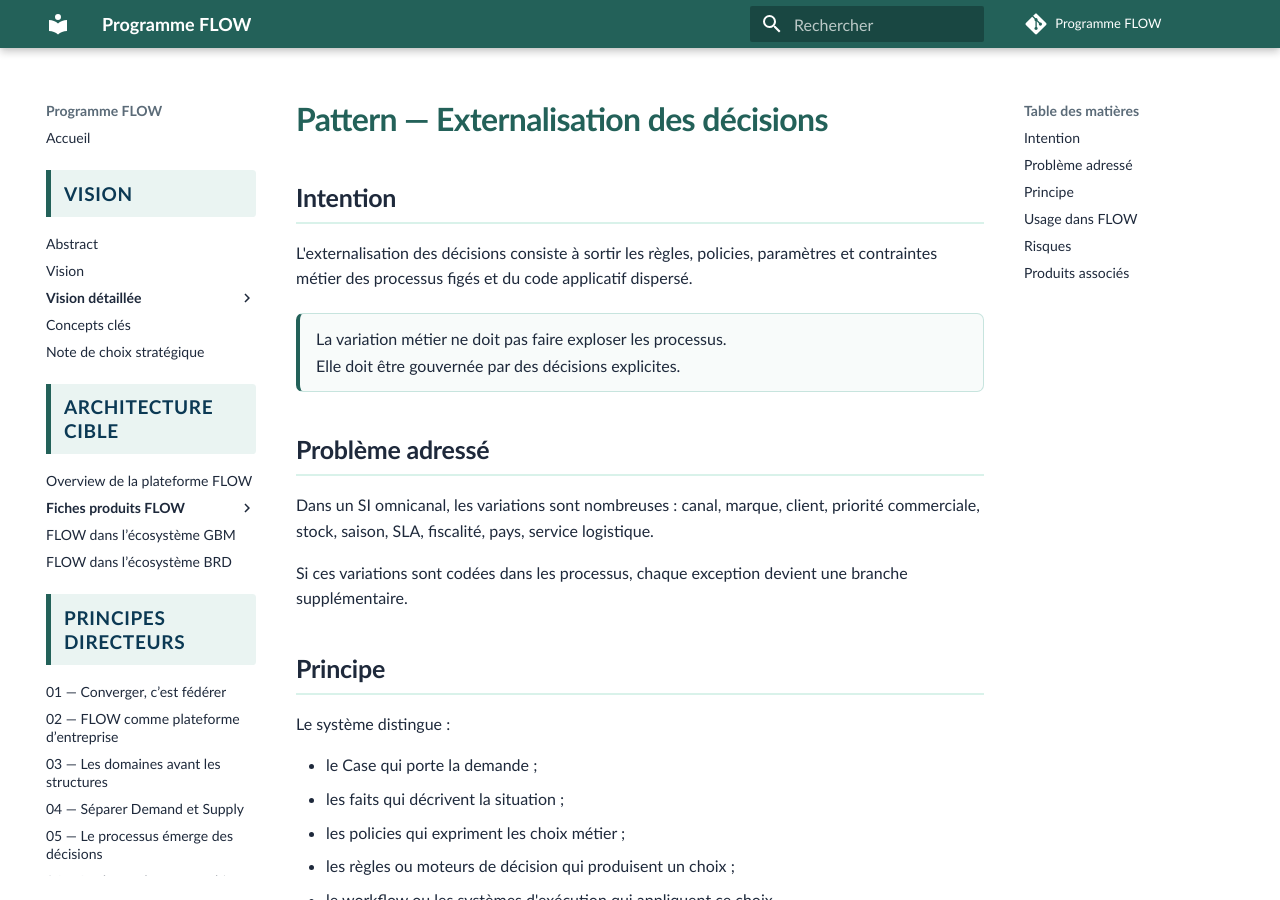
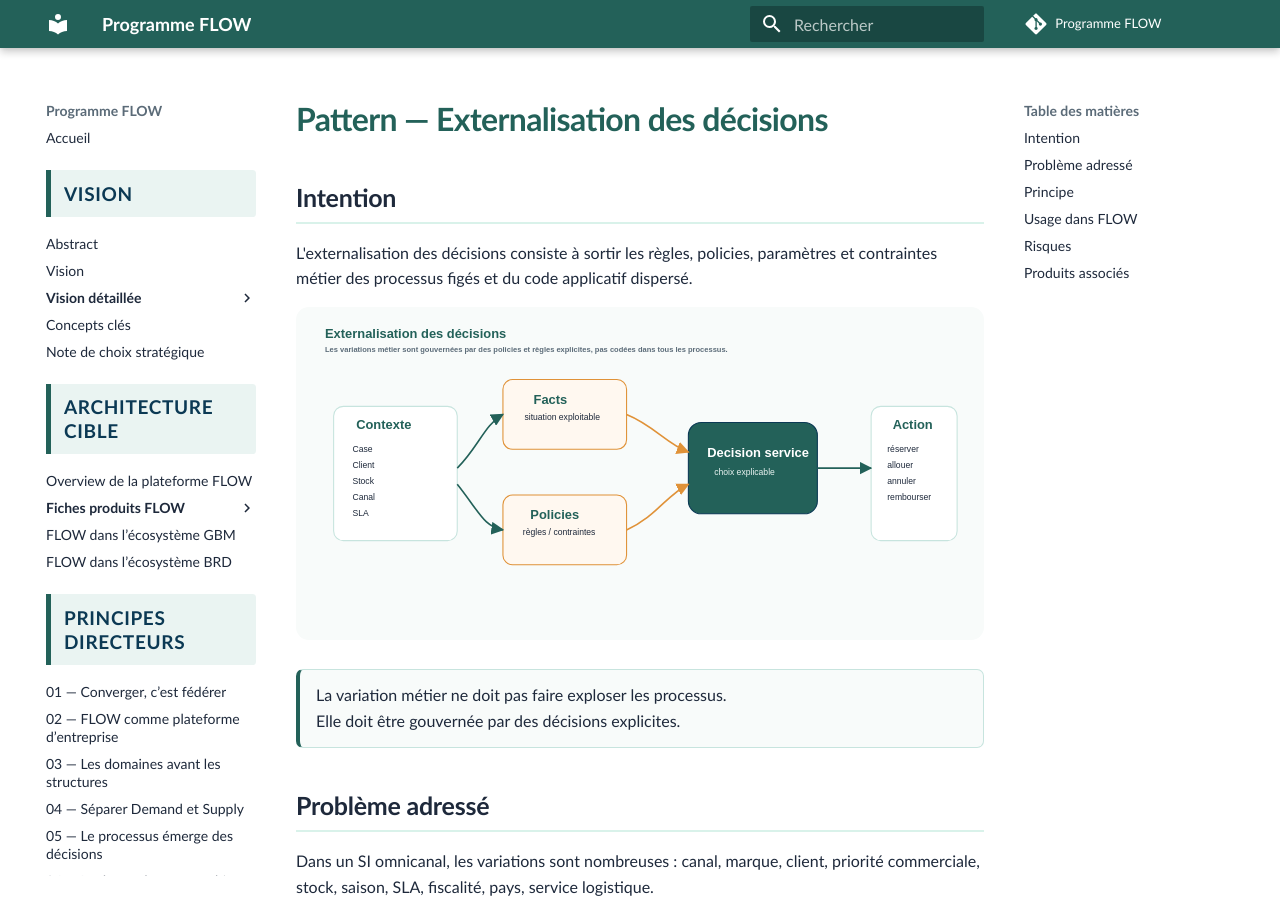
Before and after one commit to laurent-sintes/FLOW-Program, an MkDocs documentation site: the page built from docs/architecture-cible/patterns/externalisation-decisions.md, in a window 1280 px wide and 900 px high. Built offline with MkDocs 1.6.1 and Material for MkDocs 9.7.7, drawn with Linux system fonts in a browser that asks for light colours; comment, search, counter and statistics services are not loaded.

Commit message:
Integre l illustration Externalisation decisions

```diff
--- a/docs/architecture-cible/patterns/externalisation-decisions.md
+++ b/docs/architecture-cible/patterns/externalisation-decisions.md
@@ -3,6 +3,8 @@
 ## Intention
 
 L'externalisation des décisions consiste à sortir les règles, policies, paramètres et contraintes métier des processus figés et du code applicatif dispersé.
+
+![Pattern — Externalisation des décisions](../../assets/images/pattern-externalisation-decisions.svg)
 
 <div class="flow-conviction">
   <p>La variation métier ne doit pas faire exploser les processus.</p>
```
